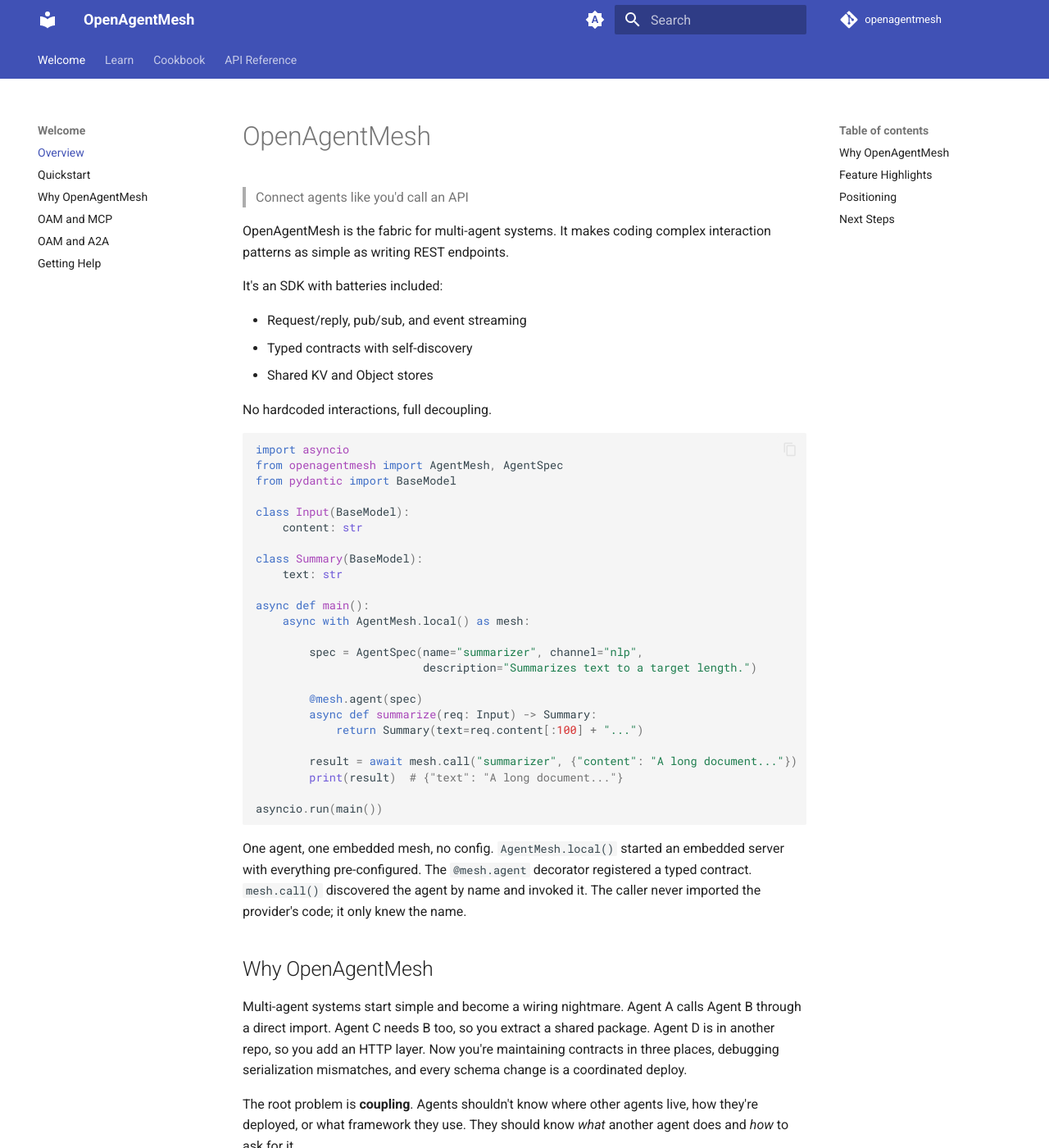
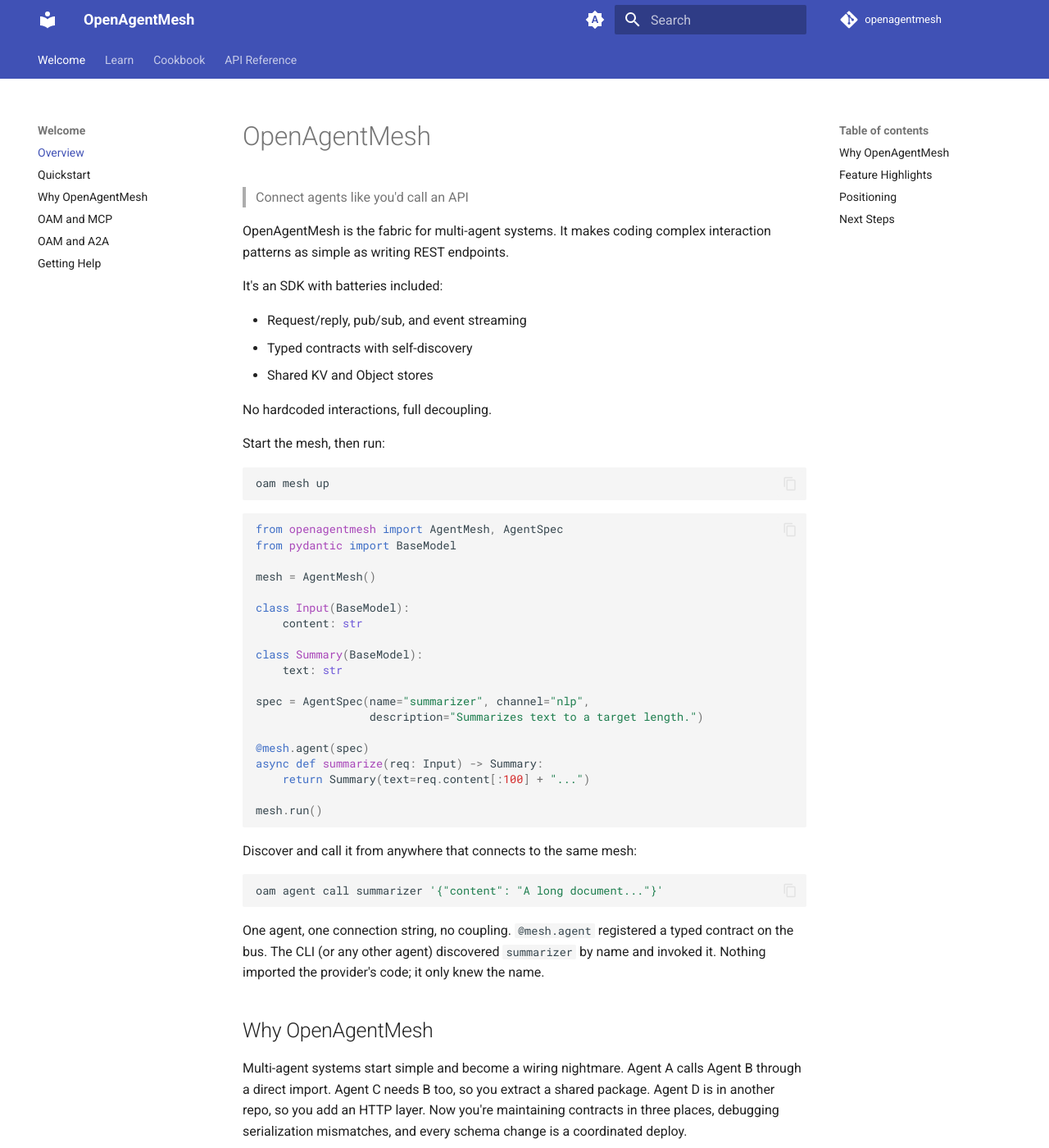
Before and after one commit to openagentmesh/openagentmesh, an MkDocs documentation site: the page built from docs/index.md, in a window 1280 px wide and 1400 px high. Shown: the whole window at 82% size. Built offline with MkDocs 1.6.1 and Material for MkDocs 9.7.7, drawn with Linux system fonts in a browser that asks for light colours; comment, search, counter and statistics services are not loaded.

Commit message:
docs(home): replace AgentMesh.local() sample with standard dev workflow
The landing page sample used AgentMesh.local(), which is the embedded-NATS
context manager scoped to tests and demos. Front-load the real workflow
instead: oam mesh up, AgentMesh(), mesh.run(), invoke from a second
process or the CLI. Matches the quickstart and README.

````diff
--- a/docs/index.md
+++ b/docs/index.md
@@ -12,10 +12,17 @@
 
 No hardcoded interactions, full decoupling.
 
+Start the mesh, then run:
+
+```bash
+oam mesh up
+```
+
 ```python
-import asyncio
 from openagentmesh import AgentMesh, AgentSpec
 from pydantic import BaseModel
+
+mesh = AgentMesh()
 
 class Input(BaseModel):
     content: str
@@ -23,23 +30,23 @@
 class Summary(BaseModel):
     text: str
 
-async def main():
-    async with AgentMesh.local() as mesh:
+spec = AgentSpec(name="summarizer", channel="nlp",
+                 description="Summarizes text to a target length.")
 
-        spec = AgentSpec(name="summarizer", channel="nlp",
-                         description="Summarizes text to a target length.")
+@mesh.agent(spec)
+async def summarize(req: Input) -> Summary:
+    return Summary(text=req.content[:100] + "...")
 
-        @mesh.agent(spec)
-        async def summarize(req: Input) -> Summary:
-            return Summary(text=req.content[:100] + "...")
-
-        result = await mesh.call("summarizer", {"content": "A long document..."})
-        print(result)  # {"text": "A long document..."}
-
-asyncio.run(main())
+mesh.run()
 ```
 
-One agent, one embedded mesh, no config. `AgentMesh.local()` started an embedded server with everything pre-configured. The `@mesh.agent` decorator registered a typed contract. `mesh.call()` discovered the agent by name and invoked it. The caller never imported the provider's code; it only knew the name.
+Discover and call it from anywhere that connects to the same mesh:
+
+```bash
+oam agent call summarizer '{"content": "A long document..."}'
+```
+
+One agent, one connection string, no coupling. `@mesh.agent` registered a typed contract on the bus. The CLI (or any other agent) discovered `summarizer` by name and invoked it. Nothing imported the provider's code; it only knew the name.
 
 ## Why OpenAgentMesh
 
````
